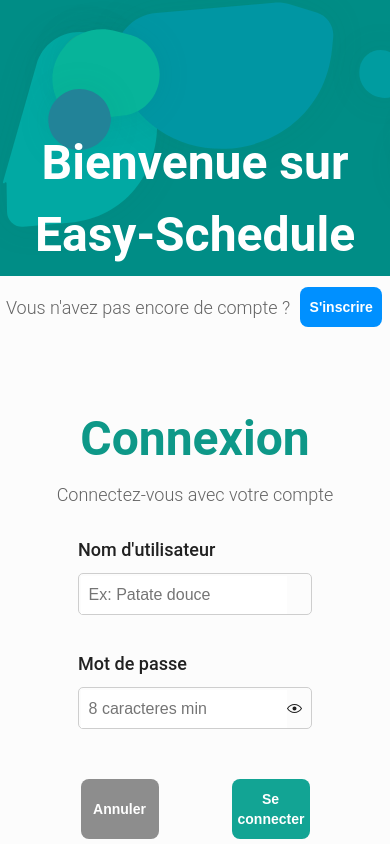
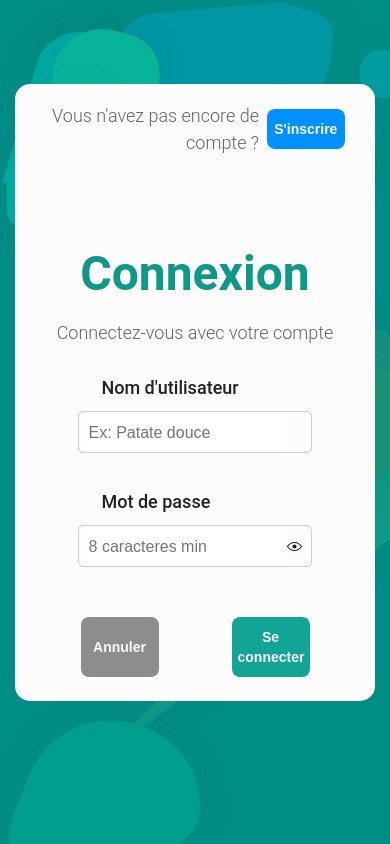
Before and after one commit to Mark-Randria/UX-UI-school-project, a React (Create React App) app in the folder my-app/: page /Login in a window 390 px wide. Built offline with nearby package versions, Linux system fonts and the light colour scheme.

Commit message:
Mobile layout login done

```diff
--- a/my-app/src/pages/auth.style.js
+++ b/my-app/src/pages/auth.style.js
@@ -21,6 +21,9 @@ export const Container = styled.div`
   }
   @media (min-width: ${size.desktop}) {
     grid-template-columns: repeat(18, 1fr);
+  }
+  @media (max-width: ${size.tablet}) {
+    background-image: url(${BgFrameSvg});
   }
 `;
 
@@ -56,10 +59,18 @@ export const LeftGrid = styled(Grid)`
     grid-column-start: 1;
     grid-column-end: 12;
   }
+
+  @media (max-width: ${size.tablet}) {
+    position: absolute;
+    top: 0;
+    left: 0;
+    right: 0;
+    bottom: 0;
+    z-index: -1;
 `;
 
 export const RightGrid = styled(Grid)`
-background-color: ${props => props.theme.colors.gray1};
+  background-color: ${(props) => props.theme.colors.gray1};
   grid-column-start: 1;
   grid-column-end: 1;
   width: 100%;
@@ -88,6 +99,13 @@ background-color: ${props => props.theme.colors.gray1};
     grid-column-start: 12;
     grid-column-end: 19;
   }
+  @media (max-width: ${size.tablet}) {
+    margin-top: 10vh;
+    padding: 0px 24px 24px 24px;
+    width: 80vw;
+    height: fit-content;
+    border-radius: 15px;
+  }
 `;
 
 export const TitleTag = styled.div`
@@ -95,16 +113,14 @@ export const TitleTag = styled.div`
   text-align: center;
   font-size: 48px;
   font-weight: bold;
-  color : ${(props) => props.$colorsMode || "#FFFFFF"};
+  color: ${(props) => props.$colorsMode || "#FFFFFF"};
 
   @media (min-width: ${size.laptopL}) {
     padding-top: 4.5rem;
-
   }
 
   @media (min-width: ${size.desktop}) {
-    padding-top: ${(props) => props.$position ? "33%" : "25%"};
-
+    padding-top: ${(props) => (props.$position ? "33%" : "25%")};
   }
 `;
 
@@ -143,4 +159,4 @@ export const PositionDiv = styled.div`
 export const GapComponents = styled.div`
   width: ${(props) => props.gapX};
   height: ${(props) => props.gapY};
-`
+`;
```
Lines whose indentation alone changed are shown as unchanged.
